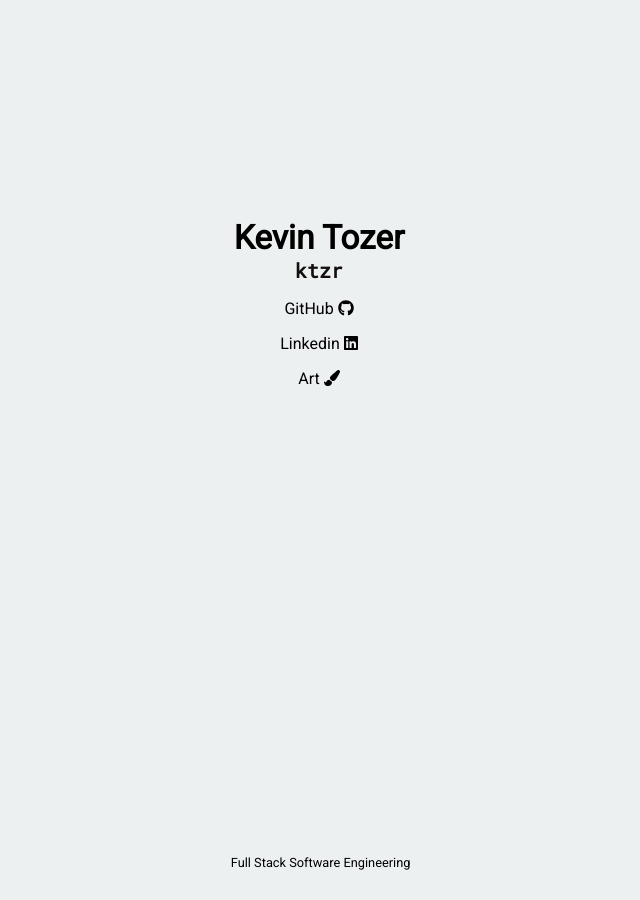
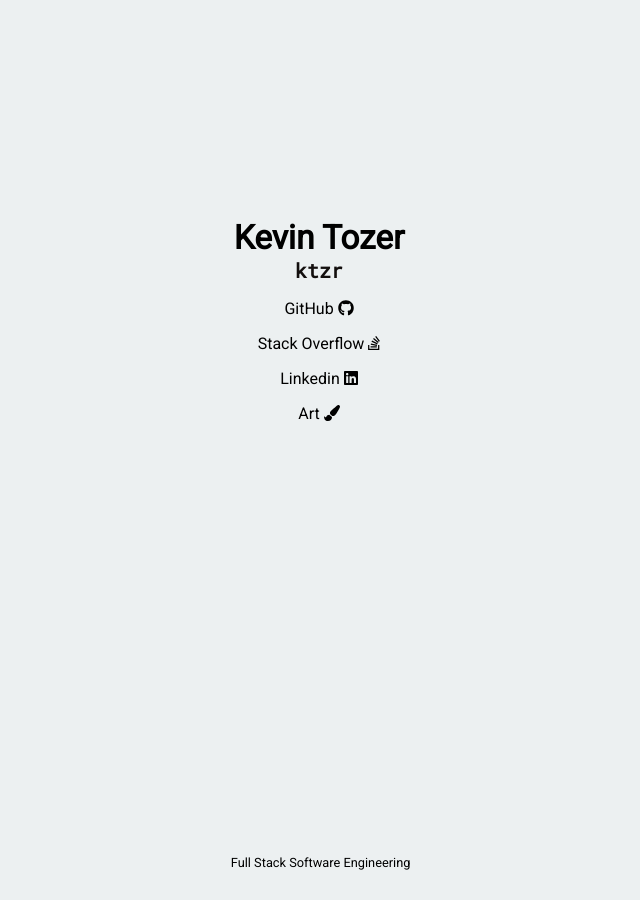
Before and after one commit to ktzr/ktzr.github.io, a Jekyll site: the page built from index.html, in a window 1280 px wide. Shown: the whole page, without its empty margins (321-961 px from the left). Built offline with Jekyll 4.4.1, drawn with Linux system fonts in a browser that asks for light colours; nearby versions of some CDN libraries.

Commit message:
add Stack overflow link

```diff
--- a/index.html
+++ b/index.html
@@ -11,8 +11,8 @@ canonical: ""
 <h1 class="header">Kevin Tozer</h1>
 <h2 class="sub-header soft-black">ktzr</h2>
 <p><a class="link pure-black" href="https://github.com/ktzr">GitHub <i class="fab fa-github"></i></a></p>
-<p><a class="link pure-black" href="https://www.linkedin.com/in/kevin-tozer-7079a2bb/">Linkedin <i
-        class="fab fa-linkedin"></i></a></p>
+<p><a class="link pure-black" href="https://stackoverflow.com/users/9718110/ktzr">Stack Overflow <i class="fab fa-stack-overflow"></i></a></p>
+<p><a class="link pure-black" href="https://www.linkedin.com/in/kevin-tozer-7079a2bb/">Linkedin <i class="fab fa-linkedin"></i></a></p>
 <p><a class="link pure-black" href="/art">Art <i class="fa fa-paint-brush"></i></a></p>
 <!--<p><a class="link pure-black" href="/blog">Blog <i class="fab fa-blogger-b"></i></a></p>-->
 
```
